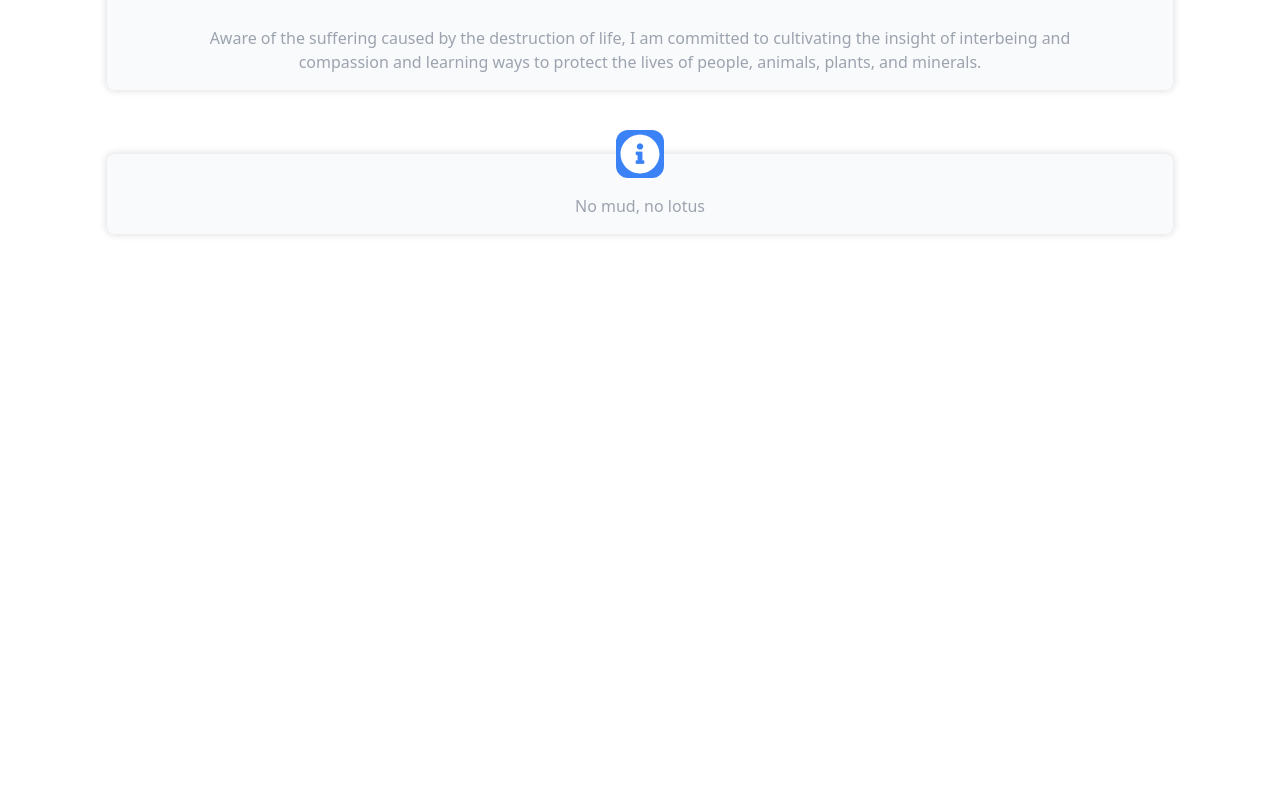
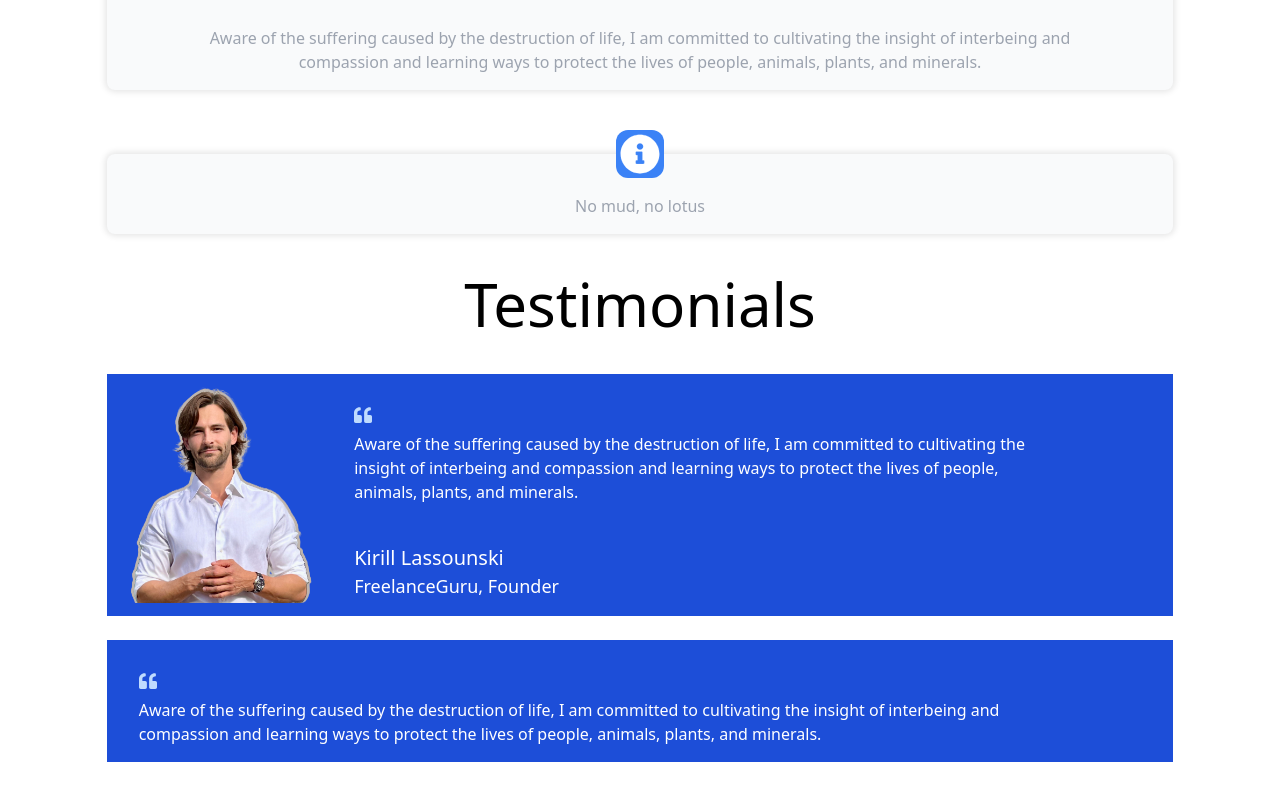
Before and after one commit to lassounski/react-components, a React (Vite) app: page / in a window 1280 px wide. Shown: the part 1618-2418 px from the top of the page. Before the commit the page ends 1892 px from the top, so only its background shows below. Built offline with nearby package versions, Linux system fonts and the light colour scheme.

Commit message:
testimonial component

```diff
--- a/App.jsx
+++ b/App.jsx
@@ -4,6 +4,7 @@ import { PiFlowerLotusThin } from "react-icons/pi";
 import Badge from './components/Badge';
 import Banner from './components/Banner';
 import Card from './components/Card';
+import Testimonial from './components/Testimonial';
 import './style.css'
 
 function App() {
@@ -42,6 +43,16 @@ function App() {
           No mud, no lotus
         </Card>
       </div>
+
+      <p className="text-6xl m-4">Testimonials</p>
+      <div className="flex flex-col justify-center gap-6 ">
+        <Testimonial picture={<img src="/kirill.png" alt="Kirill Lassounski"/>}  author="Kirill Lassounski" title="FreelanceGuru, Founder">
+          Aware of the suffering caused by the destruction of life, I am committed to cultivating the insight of interbeing and compassion and learning ways to protect the lives of people, animals, plants, and minerals.
+        </Testimonial>
+        <Testimonial>
+          Aware of the suffering caused by the destruction of life, I am committed to cultivating the insight of interbeing and compassion and learning ways to protect the lives of people, animals, plants, and minerals.
+        </Testimonial>
+      </div>
     </div>
   )
 }
--- a/components/Banner.jsx
+++ b/components/Banner.jsx
@@ -38,7 +38,7 @@ export default function Banner({ children,
     const iconResult = (badgeProperties[typeNormalized] || badgeProperties['neutral']).icon;
     const titleResult = title ? title : badgeProperties[typeNormalized].title;
     const classesResult = classNames(badgeDefaults, colorResult, shapeResult, rest.className)
-    console.log(classesResult)
+
     return (
         <div className={`flex gap-3 ${classesResult}`}>
             <div>
--- /dev/null
+++ b/components/Testimonial.jsx
@@ -0,0 +1,44 @@
+import classNames from "classnames"
+import React from "react"
+import { FaQuoteLeft } from "react-icons/fa";
+
+export default function Testimonial({ children,
+    author,
+    title,
+    picture,
+    ...rest }) {
+
+    const cardDefaults = 'flex flex-col md:flex-row bg-blue-700 text-white relative overflow-visible'
+    const classesResult = classNames(cardDefaults, rest.className)
+    const pictureResult = picture &&
+        <div className="self-center mt-6 md:mt-0 relative">
+            {
+                React.cloneElement(picture, {
+                    className: 'w-full h-auto object-cover md:-mt-14 md:-mb-14'
+                })
+            }
+        </div>
+    return (
+        <div className={`${classesResult}`}>
+            {pictureResult}
+            <div className="flex flex-col">
+                <p className="w-10/12 text-left self-start ml-8">
+                    <FaQuoteLeft className="mt-8 mb-2 text-blue-200 text-lg" /> {children}
+                </p>
+                <div className="ml-8 mb-4">
+                    {
+                        author &&
+                        <p className="pt-10 font-medium text-xl">
+                            {author}
+                        </p>}
+                    {
+                        title &&
+                        <p className="font-extralight text-lg">
+                            {title}
+                        </p>
+                    }
+                </div>
+            </div>
+        </div>
+    )
+}
```
Also changed, not shown: public/kirill.png (added).
